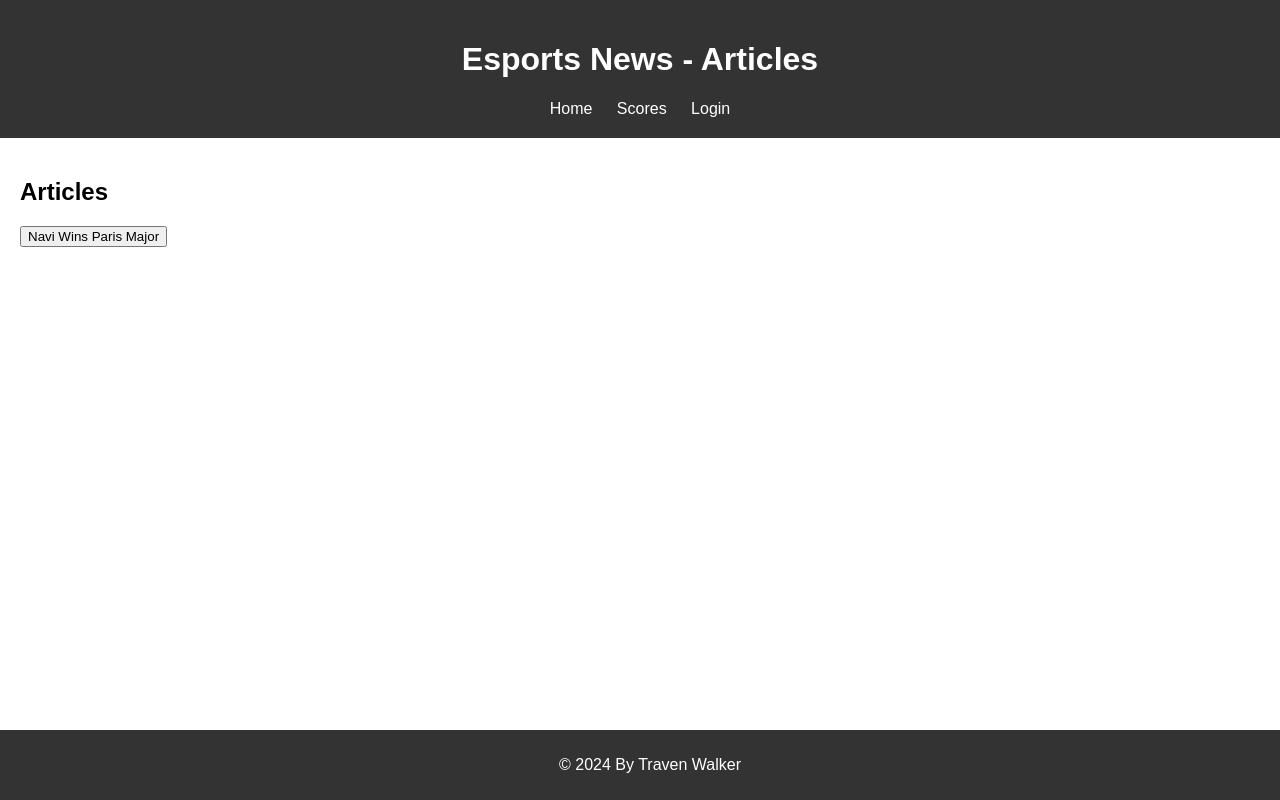
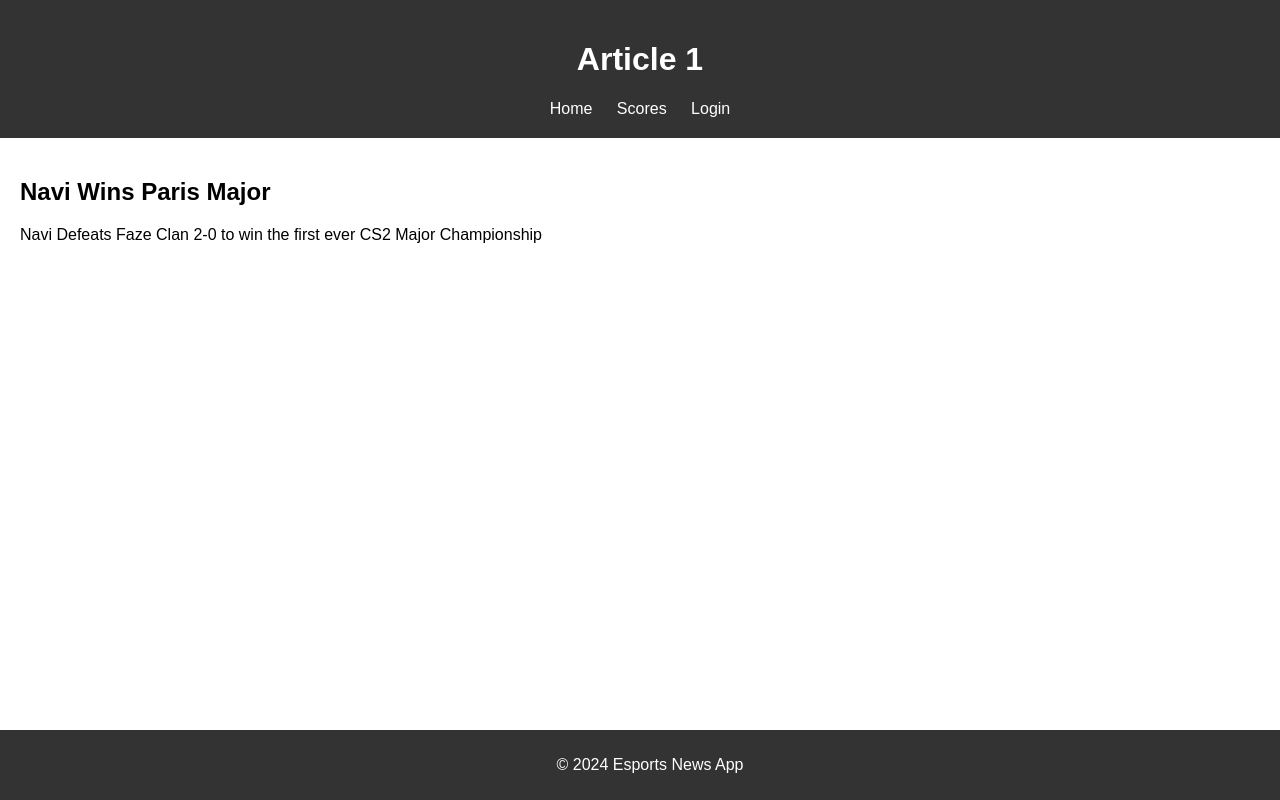
Before and after one commit to Walkertraven62/walkertraven62.github.io, a plain HTML site: page articles.html in a window 1280 px wide. Drawn offline with Linux system fonts and the light colour scheme.

Commit message:
Update articles.html

```diff
--- a/articles.html
+++ b/articles.html
@@ -3,12 +3,12 @@
 <head>
     <meta charset="UTF-8">
     <meta name="viewport" content="width=device-width, initial-scale=1.0">
-    <title>Esports News App - Articles</title>
+    <title>Article 1</title>
     <link rel="stylesheet" href="styles.css">
 </head>
 <body>
     <header>
-        <h1>Esports News - Articles</h1>
+        <h1>Article 1</h1>
         <nav>
             <a href="index.html">Home</a>
             <a href="scores.html">Scores</a>
@@ -16,18 +16,11 @@
         </nav>
     </header>
     <main>
-        <!-- Articles content will go here -->
-        <h2>Articles</h2>
-        <button onclick="showFullArticle('Article1')">Navi Wins Paris Major</button>
+        <h2>Navi Wins Paris Major</h2>
+        <p>Navi Defeats Faze Clan 2-0 to win the first ever CS2 Major Championship</p>
     </main>
     <footer>
-        <p>&copy; 2024 By Traven Walker</p>
+        <p>&copy; 2024 Esports News App</p>
     </footer>
-
-    <script>
-        function showFullArticle(articleId) {
-            window.location.href = `${articleId}.html`;
-        }
-    </script>
 </body>
 </html>
```
